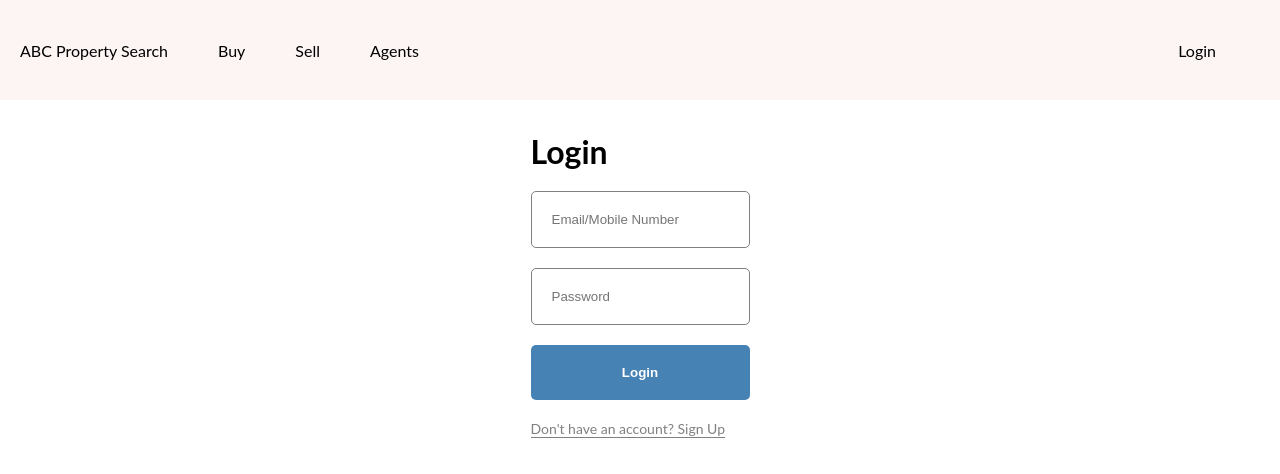
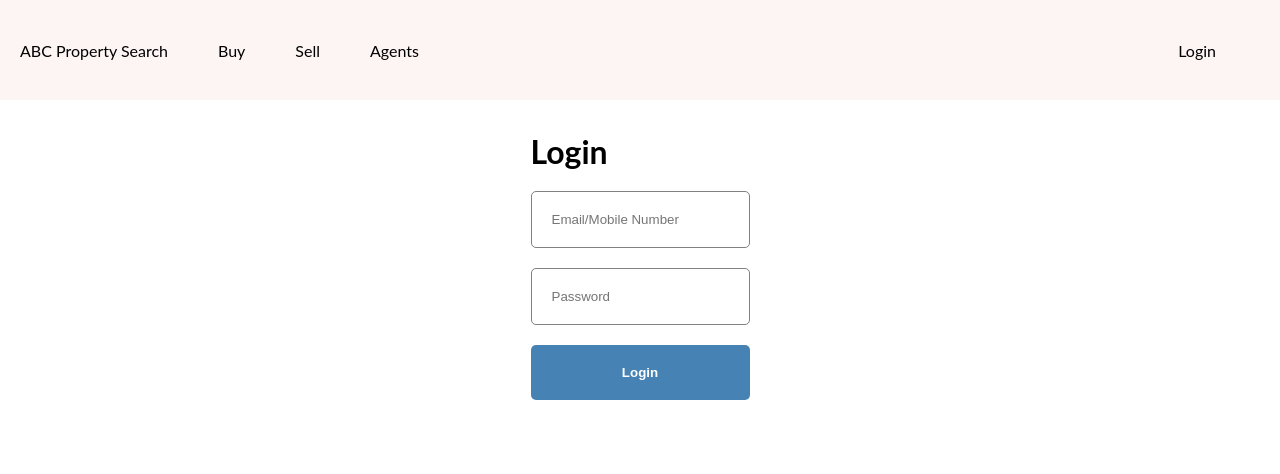
Before and after one commit to pkatari/quick_mortgage_transfer, a React (Create React App) app: page /login in a window 1280 px wide. Shown: the top 474 px of the page. Built offline with nearby package versions, Linux system fonts and the light colour scheme; no server answers.

Commit message:
Mortgage transfer

```diff
--- a/src/components/Header/Header.tsx
+++ b/src/components/Header/Header.tsx
@@ -3,7 +3,7 @@ import "./Header.scss";
 
 export const Header = ({ isLogin }: any) => {
   const [isSignout, setIsSignout] = useState<boolean>(false);
-  const user = isLogin && !isSignout;
+  const user = (isLogin || sessionStorage.getItem("isLogin") === "true") && !isSignout;
   const onSignout = () => {
     setIsSignout(true);
   };
--- a/src/pages/Login/Login.tsx
+++ b/src/pages/Login/Login.tsx
@@ -5,6 +5,7 @@ import "./Login.scss";
 export const Login = () => {
   const navigate = useNavigate();
   const onLogin = () => {
+    sessionStorage.setItem("isLogin", "true");
     navigate("/", {
       state: {
         isLogin: true,
@@ -29,7 +30,6 @@ export const Login = () => {
             placeholder="Password"
           />
           <button>Login</button>
-          <Link to="/newuser">Don't have an account? Sign Up</Link>
         </form>
       </div>
     </div>
```
